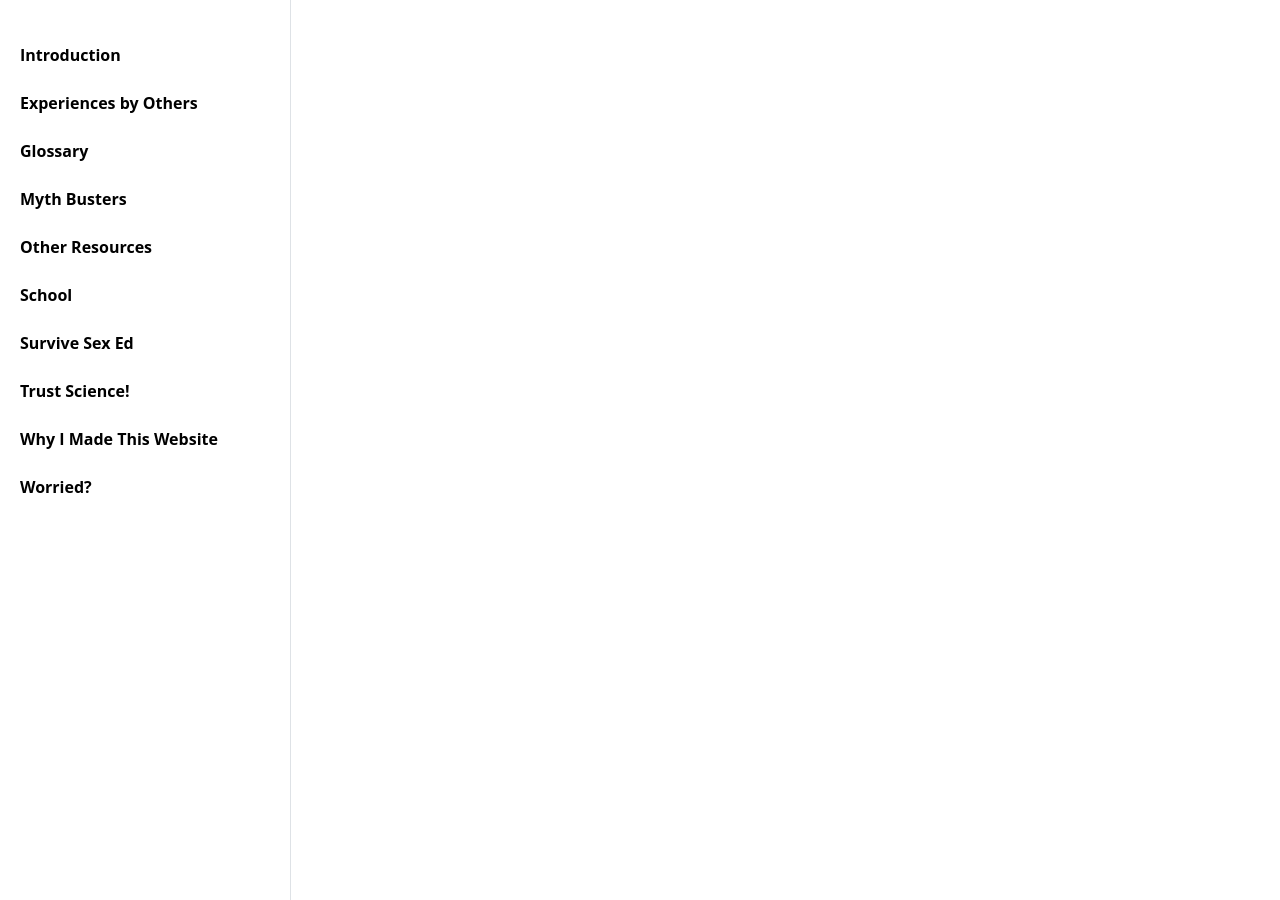
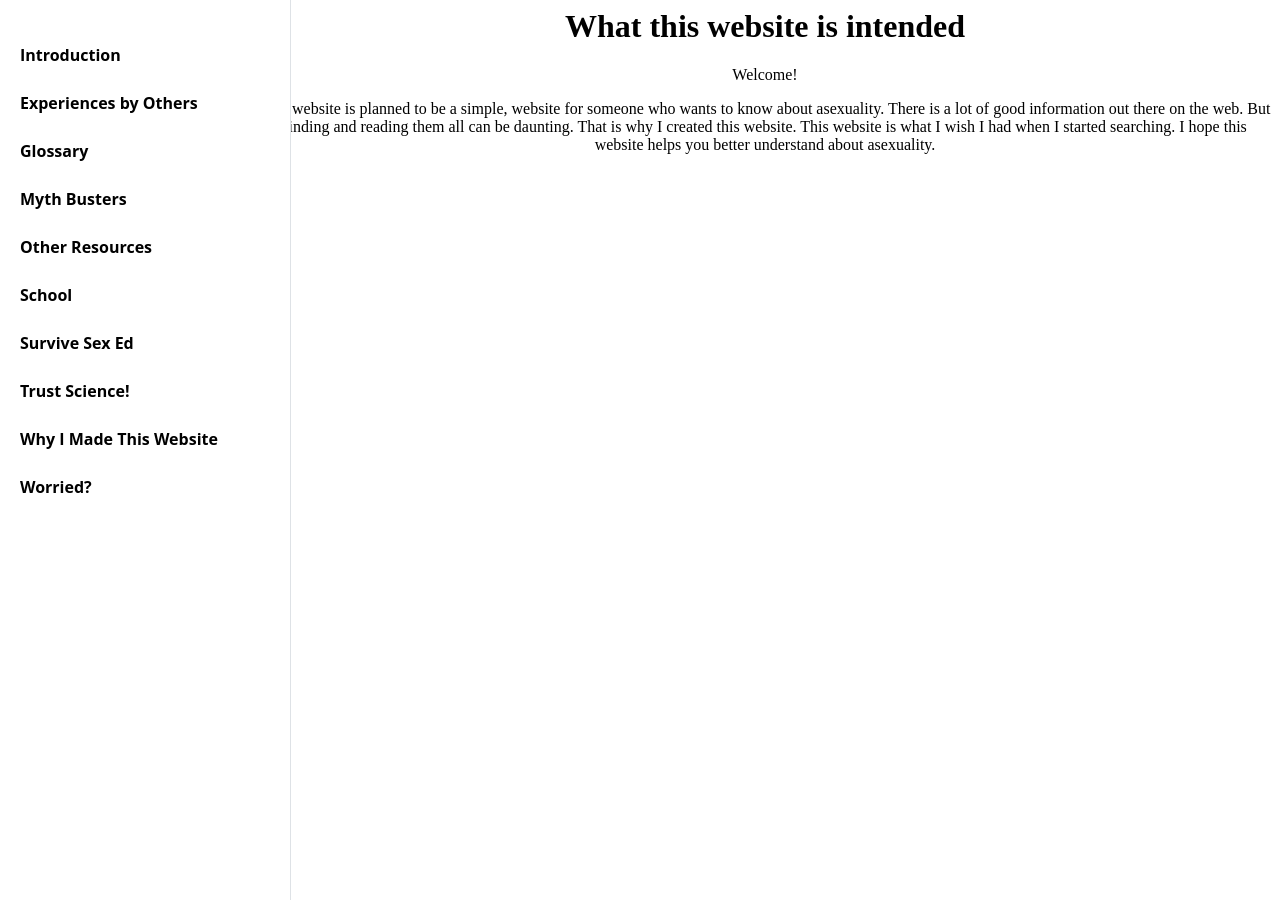
Before and after one commit to good-octopus/intro2ace, a Jekyll site: the page index.html, which Jekyll copies as it is, in a window 1280 px wide. Built offline with Jekyll 4.4.1, drawn with Linux system fonts in a browser that asks for light colours.

Commit message:
Update index.html

```diff
--- a/index.html
+++ b/index.html
@@ -85,7 +85,9 @@
     </ul>
   </div>
   <div class="content">
-    <!-- Main content goes here -->
+<h1 id="what-this-website-is-intended">What this website is intended</h1>
+<p>Welcome!</p>
+<p>This website is planned to be a simple, website for someone who wants to know about asexuality. There is a lot of good information out there on the web. But finding and reading them all can be daunting. That is why I created this website. This website is what I wish I had when I started searching. I hope this website helps you better understand about asexuality.</p>
   </div>
 </body>
 </html>
```
